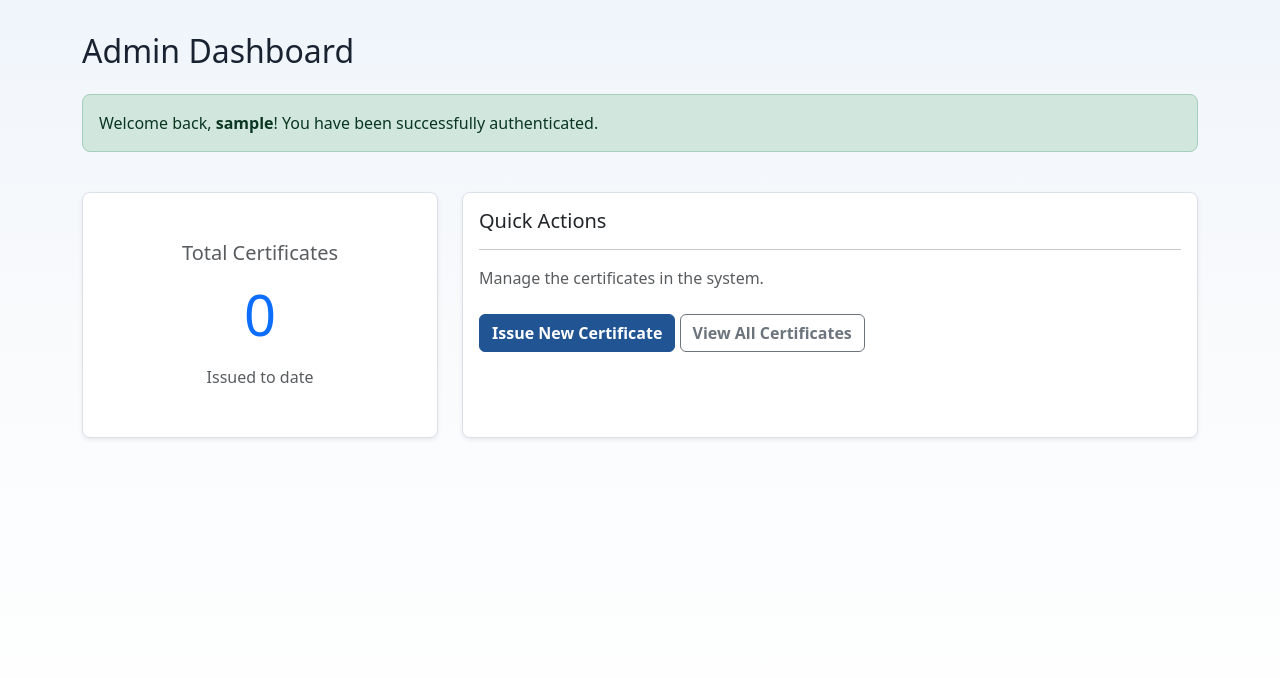
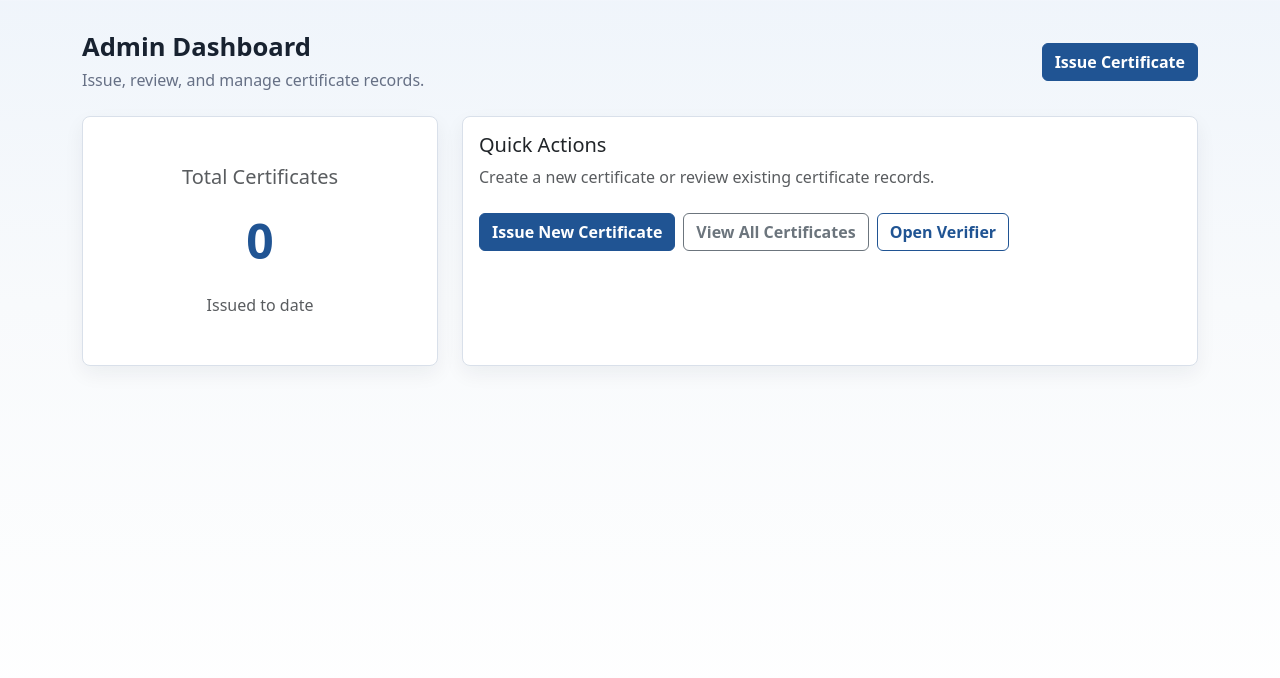
Before and after one commit to abhigyan369/Blockchain-Certificate-Verification-System, a Django app: page /dashboard/ in a window 1280 px wide. Shown: the part 56-734 px from the top of the page. Run offline with Django 5.2, Linux system fonts and the light colour scheme; the visitor is signed in with stand-in values (Sample User, id 1); data that the repository does not hold is empty.

Commit message:
Refine admin certificate screens

```diff
--- a/templates/users/dashboard.html
+++ b/templates/users/dashboard.html
@@ -3,32 +3,35 @@
 {% block content %}
 <div class="row">
     <div class="col-12">
-        <h2 class="mb-4">Admin Dashboard</h2>
-        <div class="alert alert-success" role="alert">
-            Welcome back, <strong>{{ request.user.username }}</strong>! You have been successfully authenticated.
+        <div class="page-header">
+            <div>
+                <h2 class="page-title">Admin Dashboard</h2>
+                <p class="page-subtitle">Issue, review, and manage certificate records.</p>
+            </div>
+            <a href="{% url 'certificate_create' %}" class="btn btn-primary">Issue Certificate</a>
         </div>
     </div>
 </div>
 
-<div class="row mt-4">
+<div class="row g-4">
     <div class="col-md-4">
-        <div class="card shadow-sm text-center">
+        <div class="card stat-card text-center">
             <div class="card-body py-5">
                 <h5 class="card-title text-muted mb-3">Total Certificates</h5>
-                <h1 class="display-4 text-primary">{{ total_certificates }}</h1>
-                <p class="card-text text-muted mt-3">Issued to date</p>
+                <div class="stat-value">{{ total_certificates }}</div>
+                <p class="card-text text-muted mt-3 mb-0">Issued to date</p>
             </div>
         </div>
     </div>
     <div class="col-md-8">
-        <div class="card shadow-sm h-100">
+        <div class="card h-100">
             <div class="card-body">
                 <h5 class="card-title">Quick Actions</h5>
-                <hr>
-                <p class="text-muted">Manage the certificates in the system.</p>
-                <div class="d-grid gap-2 d-md-block mt-4">
+                <p class="text-muted">Create a new certificate or review existing certificate records.</p>
+                <div class="action-row mt-4">
                     <a href="{% url 'certificate_create' %}" class="btn btn-primary">Issue New Certificate</a>
                     <a href="{% url 'certificate_list' %}" class="btn btn-outline-secondary">View All Certificates</a>
+                    <a href="{% url 'public_verification' %}" class="btn btn-outline-primary">Open Verifier</a>
                 </div>
             </div>
         </div>
```
Also changed, not shown: templates/certificates/certificate_confirm_delete.html (+5 -2 lines), templates/certificates/certificate_form.html (+6 -3 lines), templates/certificates/certificate_list.html (+16 -10 lines), templates/users/login.html (+4 -3 lines).
